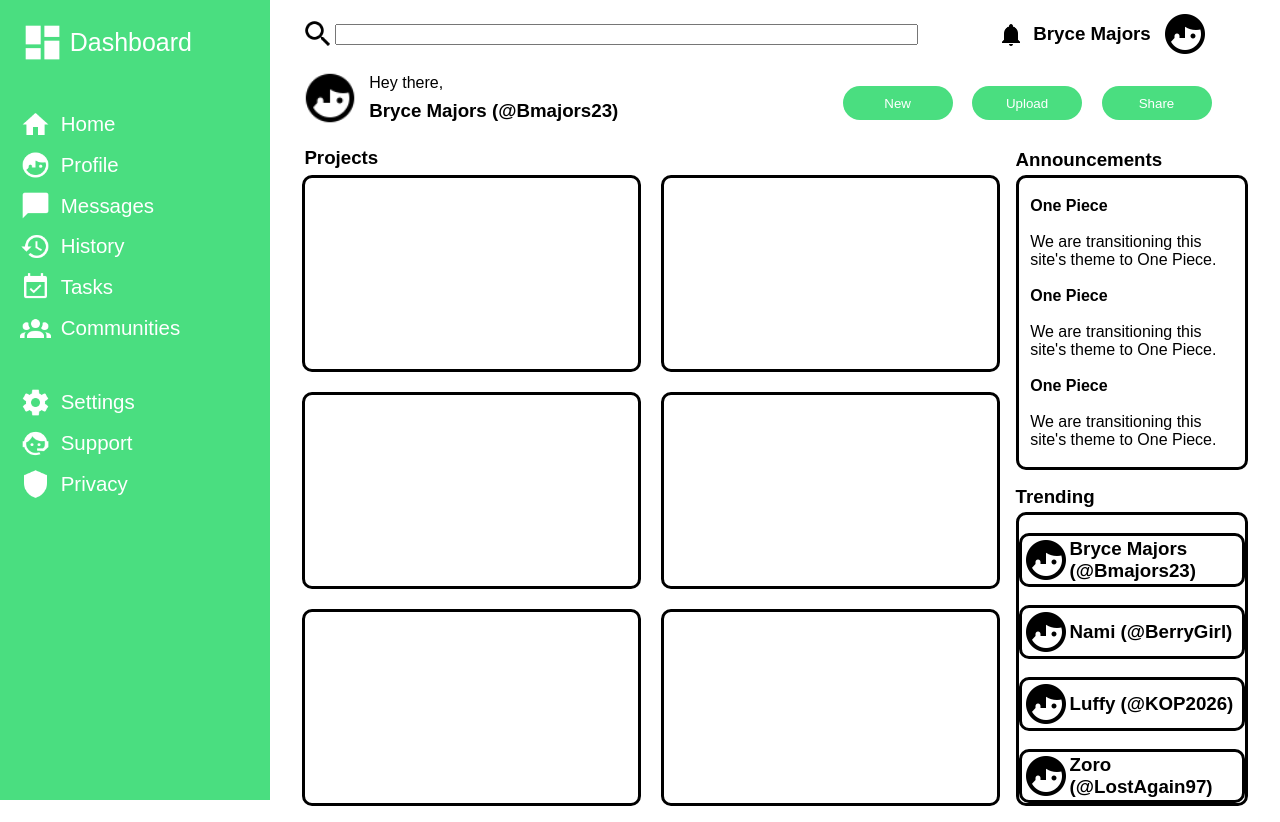
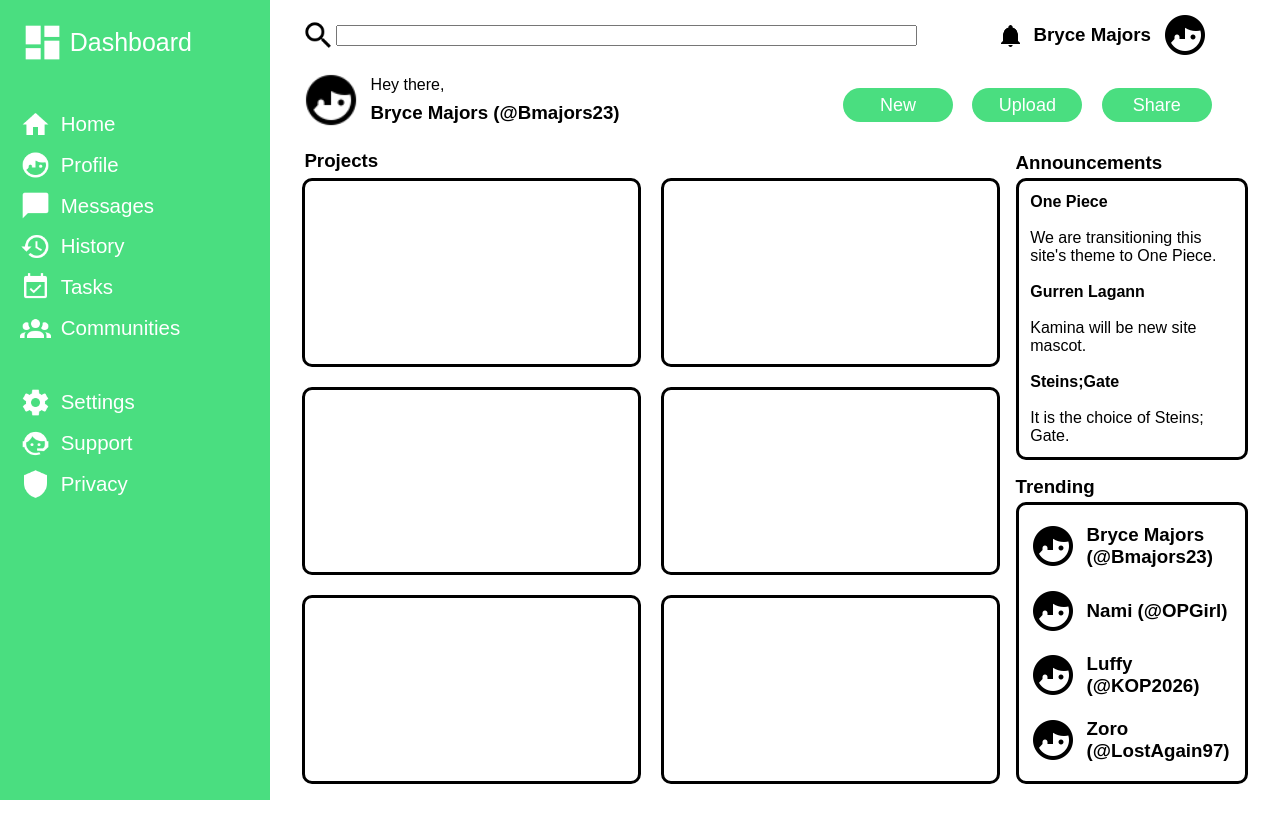
Before and after one commit to bmajors23/admin-dashboard, a plain HTML site: page index.html in a window 1280 px wide. After the commit the page ends 800 px from the top, so only its background shows below. Drawn offline with Linux system fonts and the light colour scheme.

```diff
--- a/css/style.css
+++ b/css/style.css
@@ -140,7 +140,7 @@ body {
     background-color: #4ade80;
     border: none;
     font-family: sans-serif;
-    font-size: ;
+    font-size: 18px;
 }
 
 .title {
@@ -188,19 +188,30 @@ body {
     display: flex;
     flex-direction: column;
     padding: 5%;
-    align-items: center;
+    align-items: flex-start;
     justify-content: center;
 }
 
-.secondCells div {
+.secondCells1 {
     border: solid;
     border-radius: 10px;
 }
 
+.secondCells2 {
+    border: solid;
+    border-radius: 10px;
+    display: flex;
+    flex-direction: column;
+    justify-content: space-evenly;
+}
+
+
 .secondCells2 div {
     display: flex;
     align-items: center;
-    margin-top: 8%;
+    margin-left: 10px;
+    margin-right: 10px;
+    gap: 10px;
 }
 
 .secondCells h2 {
--- a/index.html
+++ b/index.html
@@ -66,8 +66,8 @@
                 <h3>Announcements</h3>
                 <div class="secondCells1">
                     <p><strong>One Piece</strong><br><br> We are transitioning this site's theme to One Piece.</p>
-                    <br><p><strong>One Piece</strong><br><br> We are transitioning this site's theme to One Piece.</p>
-                    <br><p><strong>One Piece</strong><br><br> We are transitioning this site's theme to One Piece.</p>
+                    <br><p><strong>Gurren Lagann</strong><br><br> Kamina will be new site mascot.</p>
+                    <br><p><strong>Steins;Gate</strong><br><br> It is the choice of Steins; Gate.</p>
                 </div>
                 <h3>Trending</h3>
                 <div class="secondCells2">
@@ -77,7 +77,7 @@
                     </div>
                     <div class="secondCells22">
                         <img src="./img/face-man-profile (1).png">
-                        <h3>Nami (@BerryGirl)</h3>
+                        <h3>Nami (@OPGirl)</h3>
                     </div>
                     <div class="secondCells23">
                         <img src="./img/face-man-profile (1).png">
```
